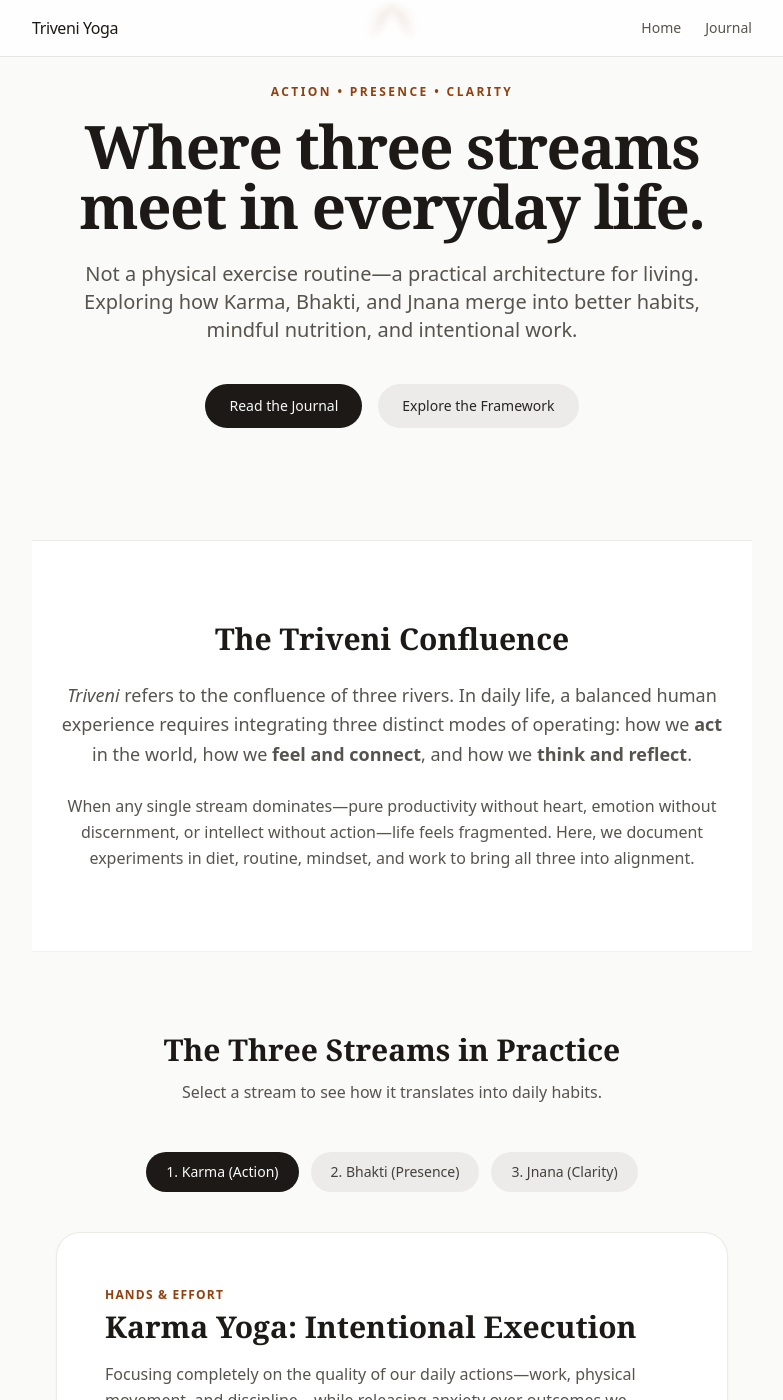
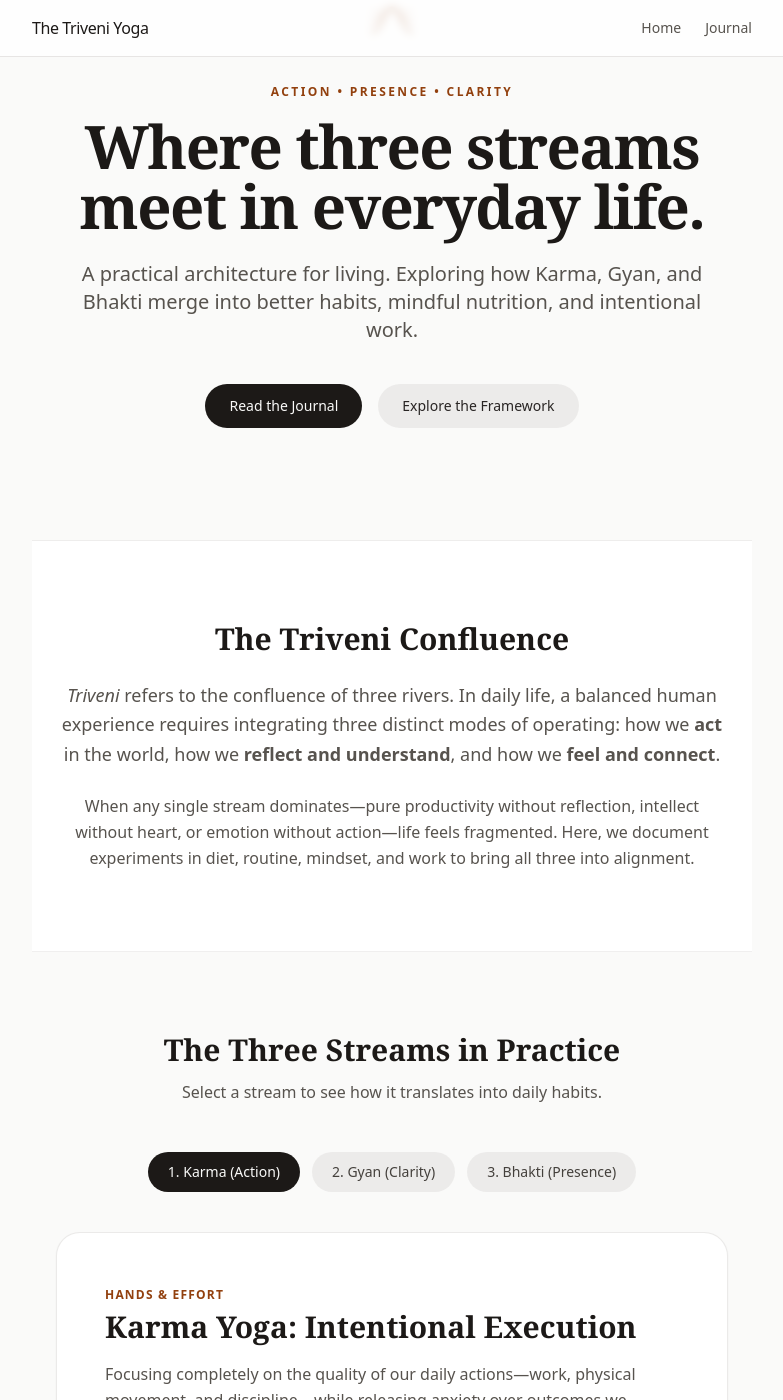
Before and after one commit to thetriveniyoga/website, a Jekyll site: the page built from index.html, in a window 1280 px wide and 1400 px high, scrolled down 229 px. Shown: the whole window, without its empty margins (248-1031 px from the left). Built offline with Jekyll 4.4.1, drawn with Linux system fonts in a browser that asks for light colours; nearby versions of some CDN libraries; some of the changed text lies outside the part shown.

Commit message:
Update naming and tags

```diff
--- a/_layouts/default.html
+++ b/_layouts/default.html
@@ -17,7 +17,7 @@
         <div class="max-w-3xl mx-auto px-6 py-4 flex items-center justify-between">
             <a href="{{ '/' | relative_url }}"
                 class="font-medium tracking-tight text-stone-900 hover:text-stone-600 transition-colors">
-                Triveni Yoga
+                The Triveni Yoga
             </a>
             <nav class="flex items-center gap-6 text-sm text-stone-600">
                 <a href="{{ '/' | relative_url }}" class="hover:text-stone-900 transition-colors">Home</a>
@@ -32,9 +32,18 @@
     </main>
 
     <!-- Footer -->
-    <footer class="border-t border-stone-200 bg-white py-8 text-center text-xs text-stone-500">
-        <div class="max-w-3xl mx-auto px-6">
-            <p>© {{ site.time | date: "%Y" }} Triveni Yoga. Exploring Karma, Bhakti, and Jnana in daily life.</p>
+    <footer class="border-t border-stone-200 bg-white py-8 text-stone-500 text-sm">
+        <div class="max-w-3xl mx-auto px-6 flex flex-col sm:flex-row items-center justify-between gap-4">
+            <p>© {{ site.time | date: "%Y" }} The Triveni Yoga. Exploring Karma, Gyan, and Bhakti in daily life.</p>
+            <!-- Social Media Links -->
+            <div class="flex items-center gap-5 text-xs font-medium uppercase tracking-wider text-stone-600">
+                <a href="https://instagram.com" target="_blank" rel="noopener noreferrer"
+                    class="hover:text-stone-950 transition-colors">Instagram</a>
+                <a href="https://facebook.com" target="_blank" rel="noopener noreferrer"
+                    class="hover:text-stone-950 transition-colors">Facebook</a>
+                <a href="https://youtube.com" target="_blank" rel="noopener noreferrer"
+                    class="hover:text-stone-950 transition-colors">YouTube</a>
+            </div>
         </div>
     </footer>
 
--- a/index.html
+++ b/index.html
@@ -1,6 +1,6 @@
 ---
 layout: default
-title: Triveni Yoga — Daily Life Philosophy
+title: The Triveni Yoga — Daily Life Philosophy
 ---
 
 <!-- Hero Section -->
@@ -22,7 +22,7 @@ title: Triveni Yoga — Daily Life Philosophy
             Where three streams meet in everyday life.
         </h1>
         <p class="text-lg md:text-xl text-stone-600 max-w-2xl mx-auto leading-relaxed mb-10">
-            Not a physical exercise routine—a practical architecture for living. Exploring how Karma, Bhakti, and Jnana
+            A practical architecture for living. Exploring how Karma, Gyan, and Bhakti
             merge into better habits, mindful nutrition, and intentional work.
         </p>
         <div class="flex flex-wrap items-center justify-center gap-4">
@@ -45,10 +45,10 @@ title: Triveni Yoga — Daily Life Philosophy
         <p class="text-stone-600 leading-relaxed text-lg mb-6">
             <em>Triveni</em> refers to the confluence of three rivers. In daily life, a balanced human experience
             requires integrating three distinct modes of operating: how we <strong>act</strong> in the world, how we
-            <strong>feel and connect</strong>, and how we <strong>think and reflect</strong>.
+            <strong>reflect and understand</strong>, and how we <strong>feel and connect</strong>.
         </p>
         <p class="text-stone-600 leading-relaxed">
-            When any single stream dominates—pure productivity without heart, emotion without discernment, or intellect
+            When any single stream dominates—pure productivity without reflection, intellect without heart, or emotion
             without action—life feels fragmented. Here, we document experiments in diet, routine, mindset, and work to
             bring all three into alignment.
         </p>
@@ -69,13 +69,13 @@ title: Triveni Yoga — Daily Life Philosophy
                 class="stream-tab px-5 py-2.5 rounded-full text-sm font-medium bg-stone-900 text-stone-50 transition-all">
                 1. Karma (Action)
             </button>
+            <button onclick="switchStream('gyan')" id="tab-gyan"
+                class="stream-tab px-5 py-2.5 rounded-full text-sm font-medium bg-stone-200/70 text-stone-700 hover:bg-stone-200 transition-all">
+                2. Gyan (Clarity)
+            </button>
             <button onclick="switchStream('bhakti')" id="tab-bhakti"
                 class="stream-tab px-5 py-2.5 rounded-full text-sm font-medium bg-stone-200/70 text-stone-700 hover:bg-stone-200 transition-all">
-                2. Bhakti (Presence)
-            </button>
-            <button onclick="switchStream('jnana')" id="tab-jnana"
-                class="stream-tab px-5 py-2.5 rounded-full text-sm font-medium bg-stone-200/70 text-stone-700 hover:bg-stone-200 transition-all">
-                3. Jnana (Clarity)
+                3. Bhakti (Presence)
             </button>
         </div>
 
@@ -102,10 +102,10 @@ title: Triveni Yoga — Daily Life Philosophy
                     class="filter-btn px-4 py-1.5 rounded-full text-xs font-medium bg-stone-900 text-stone-50">All</button>
                 <button onclick="filterPosts('Karma')"
                     class="filter-btn px-4 py-1.5 rounded-full text-xs font-medium bg-stone-100 text-stone-600 hover:bg-stone-200">Karma</button>
+                <button onclick="filterPosts('Gyan')"
+                    class="filter-btn px-4 py-1.5 rounded-full text-xs font-medium bg-stone-100 text-stone-600 hover:bg-stone-200">Gyan</button>
                 <button onclick="filterPosts('Bhakti')"
                     class="filter-btn px-4 py-1.5 rounded-full text-xs font-medium bg-stone-100 text-stone-600 hover:bg-stone-200">Bhakti</button>
-                <button onclick="filterPosts('Jnana')"
-                    class="filter-btn px-4 py-1.5 rounded-full text-xs font-medium bg-stone-100 text-stone-600 hover:bg-stone-200">Jnana</button>
             </div>
         </div>
 
@@ -115,10 +115,7 @@ title: Triveni Yoga — Daily Life Philosophy
             <article data-stream="{{ post.stream }}"
                 class="post-card group border border-stone-200/80 rounded-2xl p-7 hover:border-amber-700/50 transition-all bg-stone-50/40 flex flex-col justify-between">
                 <div>
-                    <div class="flex items-center justify-between text-xs text-stone-500 mb-4">
-                        <span class="font-semibold uppercase tracking-wider text-amber-800">
-                            {{ post.stream | default: "Reflection" }}
-                        </span>
+                    <div class="text-xs text-stone-400 mb-4">
                         <span>{{ post.date | date: "%b %d, %Y" }}</span>
                     </div>
                     <h3
@@ -152,17 +149,17 @@ title: Triveni Yoga — Daily Life Philosophy
             description: "Focusing completely on the quality of our daily actions—work, physical movement, and discipline—while releasing anxiety over outcomes we cannot control.",
             examples: ["Deep, distraction-free work blocks", "Consistent physical training & mobility", "Preparing clean, whole-food meals with care"]
         },
+        gyan: {
+            title: "Gyan Yoga: Self-Inquiry & Clarity",
+            subtitle: "Mind & Discernment",
+            description: "Observing our habits, beliefs, and reactions objectively so we live by conscious design rather than autopilot.",
+            examples: ["Evening journaling and habit audits", "Reading philosophy and questioning assumptions", "Digital minimalism and quiet reflection"]
+        },
         bhakti: {
             title: "Bhakti Yoga: Grounded Presence",
             subtitle: "Heart & Connection",
             description: "Cultivating gratitude, emotional warmth, and reverence for everyday moments so life feels nourishing rather than mechanical.",
             examples: ["Eating meals slowly without screens", "Practicing genuine listening in conversations", "Daily gratitude and appreciation rituals"]
-        },
-        jnana: {
-            title: "Jnana Yoga: Self-Inquiry & Clarity",
-            subtitle: "Mind & Discernment",
-            description: "Observing our habits, beliefs, and reactions objectively so we live by conscious design rather than autopilot.",
-            examples: ["Evening journaling and habit audits", "Reading philosophy and questioning assumptions", "Digital minimalism and quiet reflection"]
         }
     };
 
```
